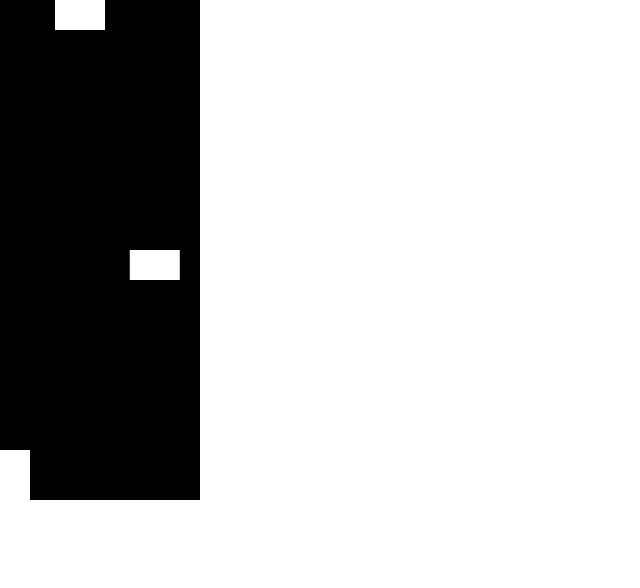
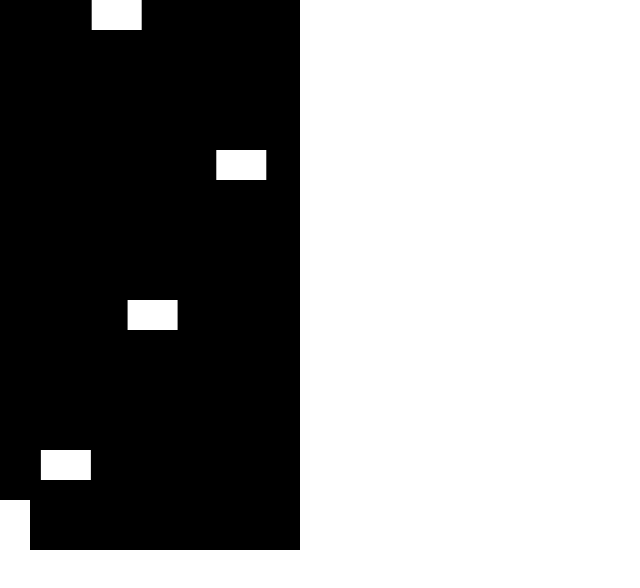
Before and after one commit to vaibhav1403/vaibhav1403.github.io, a plain HTML site: page race-proto/index.html in a window 1280 px wide. Shown: the whole page, without its empty margins (0-640 px from the left). Drawn offline with Linux system fonts and the light colour scheme.

Commit message:
Making some minor changes in speed of obstacles and dimension of canvas

```diff
--- a/race-proto/index.html
+++ b/race-proto/index.html
@@ -57,7 +57,7 @@ table {
 		</style>
 	</head>
 	<body>
-		<canvas id="canvas" width="200" height="500" tabindex="1"></canvas>
+		<canvas id="canvas" width="300" height="550" tabindex="1"></canvas>
 	</body>
 	<script type="text/javascript" src="race-temp.js"></script>
 </html>
--- a/race-proto/race-temp.js
+++ b/race-proto/race-temp.js
@@ -131,7 +131,7 @@ function createObstacle () {
 function updateObstacle() {
 	var obstacleNumber = obstacles.length;
 	for(var j=0; j<obstacleNumber; j++) {
-		obstacles[j].y += 5;
+		obstacles[j].y += 3;
 		obstacles[j].draw();
 	}
 }
```
